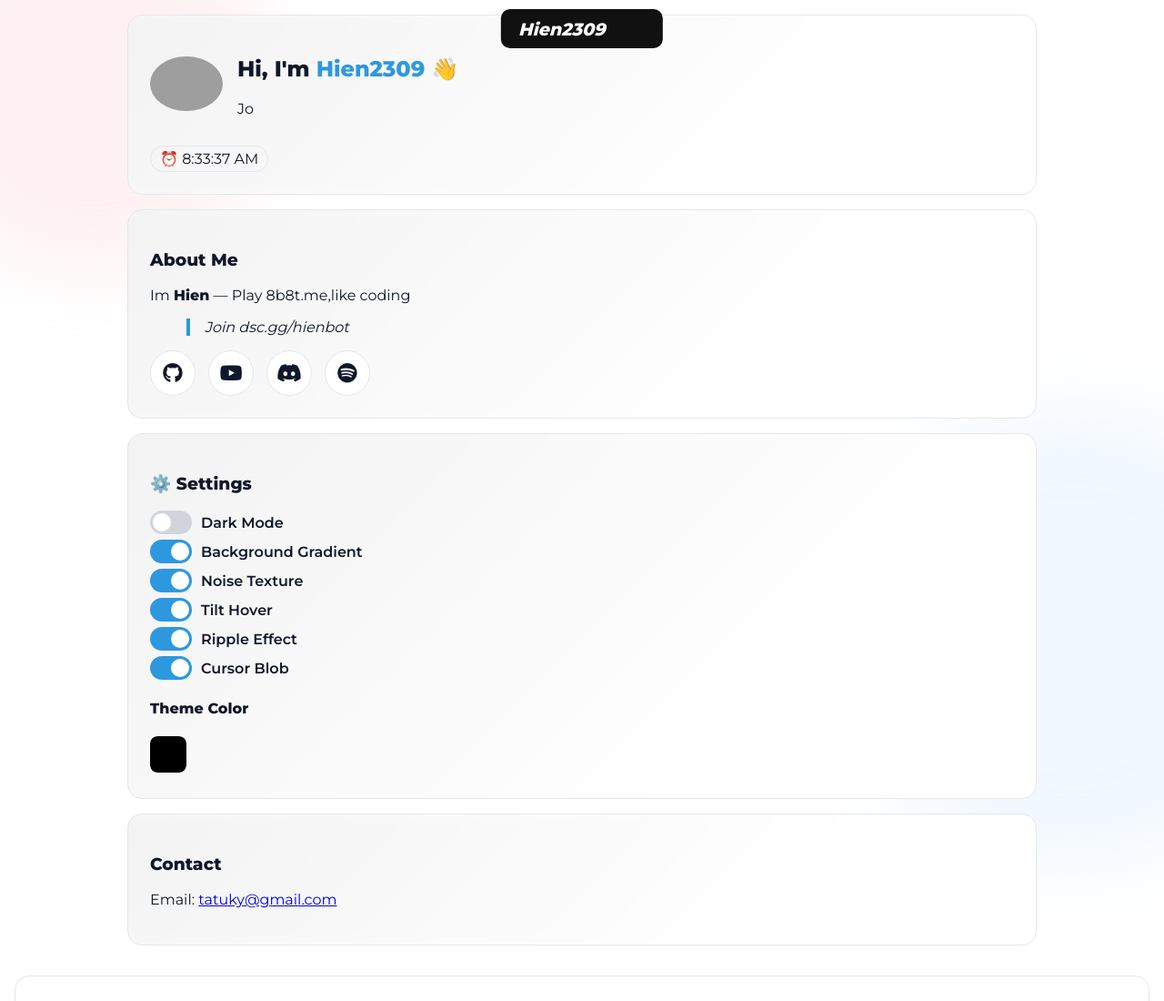
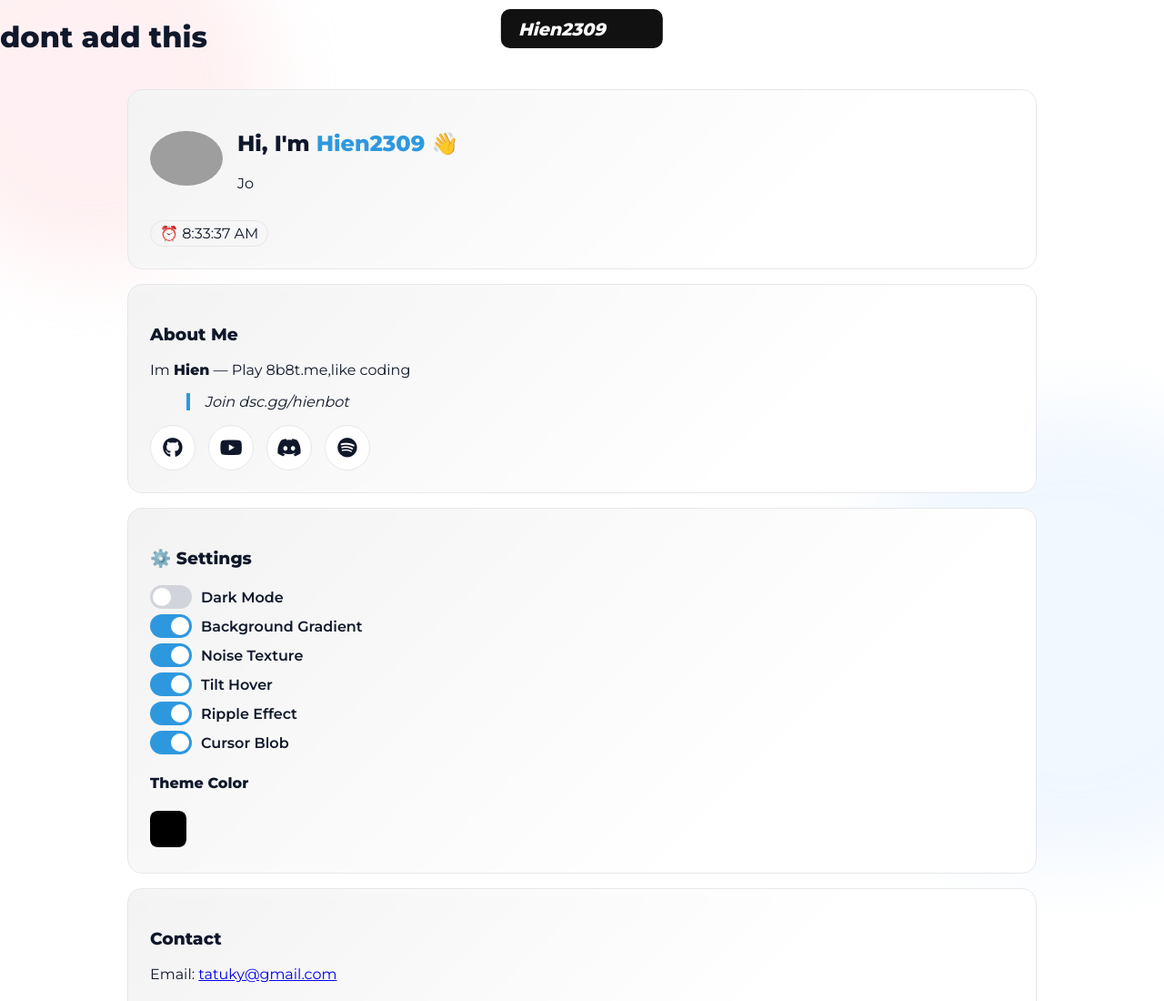
Before and after one commit to Hien2309/Hien2309Info, a plain HTML site: page index.html in a window 1280 px wide. Shown: the top 1100 px of the page at 91% size. Drawn offline with nearby package versions, Linux system fonts and the light colour scheme; no server answers; grey boxes are pictures that could not be loaded.

Commit message:
Update index.html

```diff
--- a/index.html
+++ b/index.html
@@ -2,6 +2,7 @@
 <html lang="vi">
 <head>
   <meta charset="UTF-8">
+  <meta http-equiv="X-UA-Compatible" content="IE=edge">
   <meta name="viewport" content="width=device-width, initial-scale=1.0">
   <title>Hien2309</title>
   <link rel="preconnect" href="https://fonts.googleapis.com">
@@ -11,7 +12,9 @@
   <link rel="stylesheet" href="style.css">
   <script src="https://cdnjs.cloudflare.com/ajax/libs/vanilla-tilt/1.7.0/vanilla-tilt.min.js"></script>
 </head>
-<body>
+<body bgcolor="#191923">
+  <h1>dont add this</h1>
+
   <!-- Cursor blob -->
   <div class="cursor-blob"></div>
 
@@ -123,6 +126,7 @@
     <p>© 2025 Hien2309</p>
   </footer>
 
+  <script src="./information.js"></script>
   <script src="script.js" defer></script>
 </body>
 </html>
```
